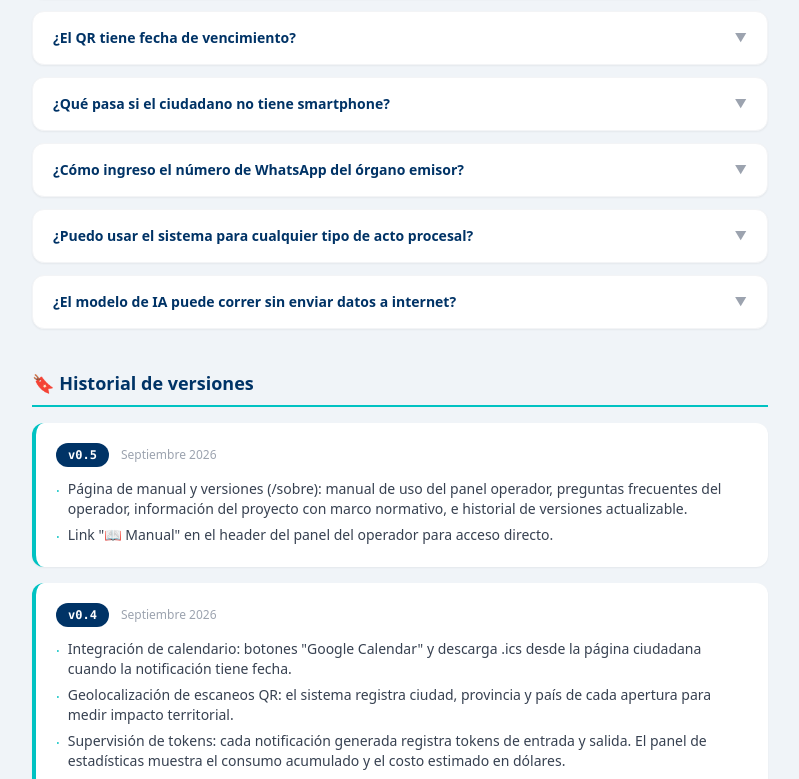
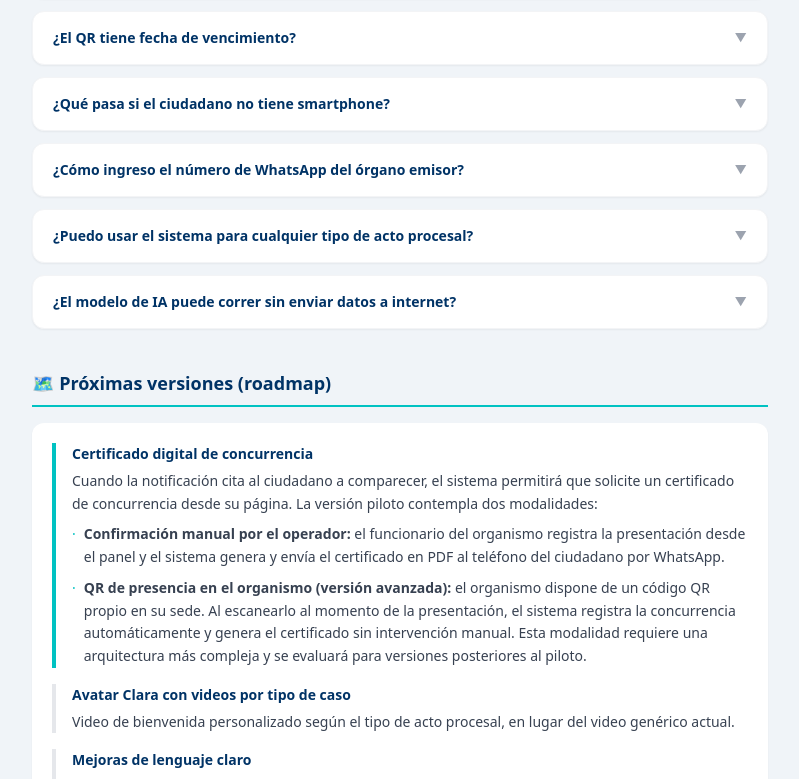
Before and after one commit to drfontana-arch/notificar-clara, a Next.js app: page /sobre in a window 1280 px wide. Shown: the part 2000-2779 px from the top of the page, without its empty margins (240-1039 px from the left). Built offline with nearby package versions, Linux system fonts and the light colour scheme.

Commit message:
feat: certificado de concurrencia preview y roadmap en sobre

```diff
--- a/src/app/n/[id]/page.jsx
+++ b/src/app/n/[id]/page.jsx
@@ -322,6 +322,34 @@ function CalendarioSection({ datos, altoContraste }) {
         </button>
       </div>
       <p className="text-xs text-teal-500 mt-2">El .ics es compatible con Apple Calendar, Outlook y cualquier agenda digital.</p>
+    </div>
+  )
+}
+
+function CertificadoConcurrencia({ altoContraste }) {
+  const [solicitado, setSolicitado] = useState(false)
+
+  return (
+    <div className={`rounded-xl p-4 mt-4 border-l-4 border-gray-300 ${altoContraste ? 'bg-gray-800' : 'bg-gray-50 shadow'}`}>
+      <p className="text-xs font-bold uppercase text-gray-500 mb-1">🏛️ Certificado de concurrencia</p>
+      {!solicitado ? (
+        <>
+          <p className="text-sm text-gray-600 mb-3">
+            Cuando concurra al organismo, podrá solicitar un certificado digital que acredite su presencia. Se lo enviarán a su teléfono.
+          </p>
+          <button
+            onClick={() => setSolicitado(true)}
+            className="flex items-center justify-center gap-2 w-full bg-gray-200 hover:bg-gray-300 text-gray-700 font-semibold text-sm rounded-xl px-4 py-3 transition-colors"
+          >
+            <span className="text-lg">📋</span> Solicitar certificado de concurrencia
+          </button>
+        </>
+      ) : (
+        <div className="bg-amber-50 border border-amber-200 rounded-xl p-4 text-sm text-amber-800">
+          <p className="font-bold mb-1">⏳ Funcionalidad en desarrollo</p>
+          <p>Esta opción estará disponible próximamente. El organismo podrá emitir el certificado digital al momento de su presentación y enviárselo por WhatsApp.</p>
+        </div>
+      )}
     </div>
   )
 }
@@ -724,6 +752,11 @@ export default function PaginaCiudadano() {
           <ContactoButtons datos={d} notifId={id} />
         </div>
 
+        {/* Certificado de concurrencia — solo cuando hay lugar */}
+        {d.datos_clave?.lugar && (
+          <CertificadoConcurrencia altoContraste={altoContraste} />
+        )}
+
         {/* Notificación formal adjunta */}
         {d.pdf_url && (
           <div className={`rounded-xl p-4 mt-4 ${altoContraste ? 'bg-gray-800' : 'bg-white shadow'}`}>
--- a/src/app/sobre/page.jsx
+++ b/src/app/sobre/page.jsx
@@ -126,6 +126,7 @@ export default function SobrePage() {
             ['#proyecto', '📋 El proyecto'],
             ['#manual', '📖 Manual de uso'],
             ['#faq', '❓ Preguntas frecuentes'],
+            ['#roadmap', '🗺️ Próximas versiones'],
             ['#versiones', '🔖 Versiones'],
           ].map(([href, label]) => (
             <a key={href} href={href} className="text-[#003366] font-semibold hover:text-[#00C2C2] transition-colors">{label}</a>
@@ -212,6 +213,32 @@ export default function SobrePage() {
           </div>
         </Seccion>
 
+        {/* ── Próximas versiones ── */}
+        <Seccion id="roadmap" titulo="🗺️ Próximas versiones (roadmap)">
+          <div className="bg-white rounded-xl p-5 shadow-sm space-y-4 text-sm text-gray-700 leading-relaxed">
+
+            <div className="border-l-4 border-[#00C2C2] pl-4">
+              <p className="font-bold text-[#003366] mb-1">Certificado digital de concurrencia</p>
+              <p>Cuando la notificación cita al ciudadano a comparecer, el sistema permitirá que solicite un certificado de concurrencia desde su página. La versión piloto contempla dos modalidades:</p>
+              <ul className="mt-2 space-y-2">
+                <li className="flex gap-2"><span className="text-[#00C2C2] shrink-0">·</span><span><strong>Confirmación manual por el operador:</strong> el funcionario del organismo registra la presentación desde el panel y el sistema genera y envía el certificado en PDF al teléfono del ciudadano por WhatsApp.</span></li>
+                <li className="flex gap-2"><span className="text-[#00C2C2] shrink-0">·</span><span><strong>QR de presencia en el organismo (versión avanzada):</strong> el organismo dispone de un código QR propio en su sede. Al escanearlo al momento de la presentación, el sistema registra la concurrencia automáticamente y genera el certificado sin intervención manual. Esta modalidad requiere una arquitectura más compleja y se evaluará para versiones posteriores al piloto.</span></li>
+              </ul>
+            </div>
+
+            <div className="border-l-4 border-gray-200 pl-4">
+              <p className="font-bold text-[#003366] mb-1">Avatar Clara con videos por tipo de caso</p>
+              <p>Video de bienvenida personalizado según el tipo de acto procesal, en lugar del video genérico actual.</p>
+            </div>
+
+            <div className="border-l-4 border-gray-200 pl-4">
+              <p className="font-bold text-[#003366] mb-1">Mejoras de lenguaje claro</p>
+              <p>Refinamiento del glosario de reemplazos en los prompts de la IA: términos como "comparecer" en lugar de "comparecer" (se usa en actos), eliminación de latinismos (<em>ut supra</em> → "mencionado más arriba"), y ajuste de plazos y artículos conforme al proceso bonaerense.</p>
+            </div>
+
+          </div>
+        </Seccion>
+
         {/* ── Versiones ── */}
         <Seccion id="versiones" titulo="🔖 Historial de versiones">
           <div className="space-y-4">
```
